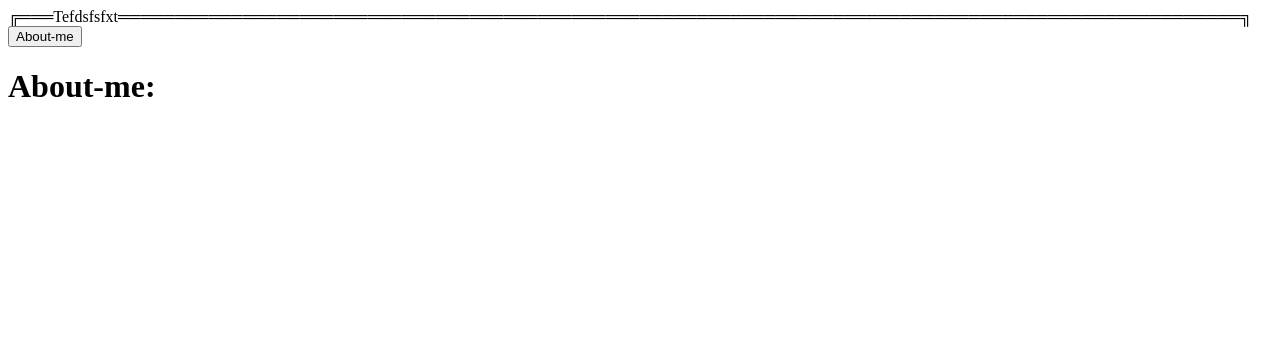
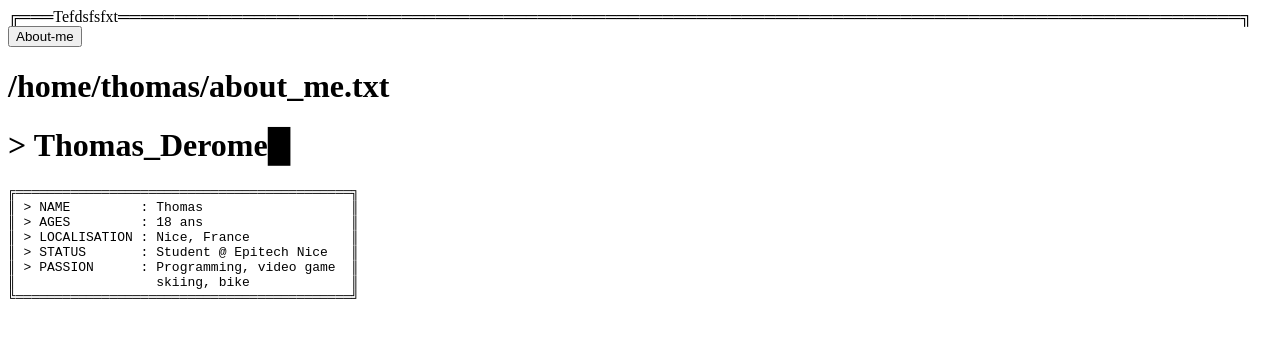
Before and after one commit to thomasderome/Portfolio_new, a Next.js app: page / in a window 1280 px wide. Shown: the top 338 px of the page. Built offline with nearby package versions, Linux system fonts and the light colour scheme.

Commit message:
[+] Create about me component and card

```diff
--- a/components/page/about_me/about_me.tsx
+++ b/components/page/about_me/about_me.tsx
@@ -1,9 +1,16 @@
 import React from 'react';
 
-export default function Home() {
+import Card from "@/components/element/card";
+import AboutMe from '@/data/file/about_me';
+
+export default function About_Card() {
   return (
-    <div className="m-3">
-      <h1>About-me:</h1>
-    </div>
+    <Card className="m-3 flex flex-col">
+      <h1 className={"text-xs"}>/home/thomas/about_me.txt</h1>
+      <h1 className={'text-2xl font-bold'}>
+        &gt; Thomas_Derome<span className={'blink text-xl'}>█</span>
+      </h1>
+      <AboutMe />
+    </Card>
   );
 }
--- /dev/null
+++ b/data/file/about_me.tsx
@@ -0,0 +1,24 @@
+export default function about_me() {
+  const birthDate = new Date('09/02/2007');
+  const now = new Date();
+  let age = now.getFullYear() - birthDate.getFullYear();
+
+  if (
+    now.getMonth() < birthDate.getMonth() ||
+    (now.getMonth() == birthDate.getMonth() && now.getDate() < birthDate.getDate())
+  )
+    age--;
+
+  return (
+    <pre className={'text-base'}>
+      {`╔═══════════════════════════════════════════╗
+║ > NAME         : Thomas                   ║
+║ > AGES         : ${age} ans                   ║
+║ > LOCALISATION : Nice, France             ║
+║ > STATUS       : Student @ Epitech Nice   ║
+║ > PASSION      : Programming, video game  ║
+║                  skiing, bike             ║
+╚═══════════════════════════════════════════╝`}
+  </pre>
+)
+}
```
